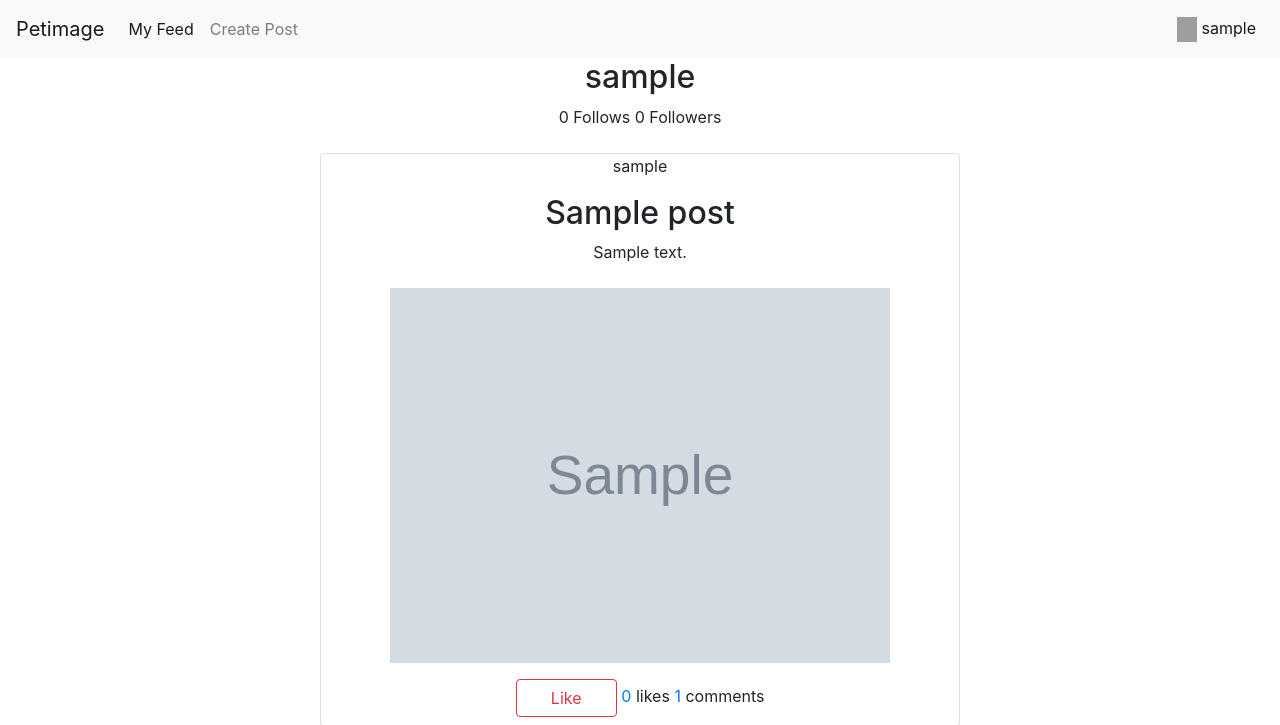
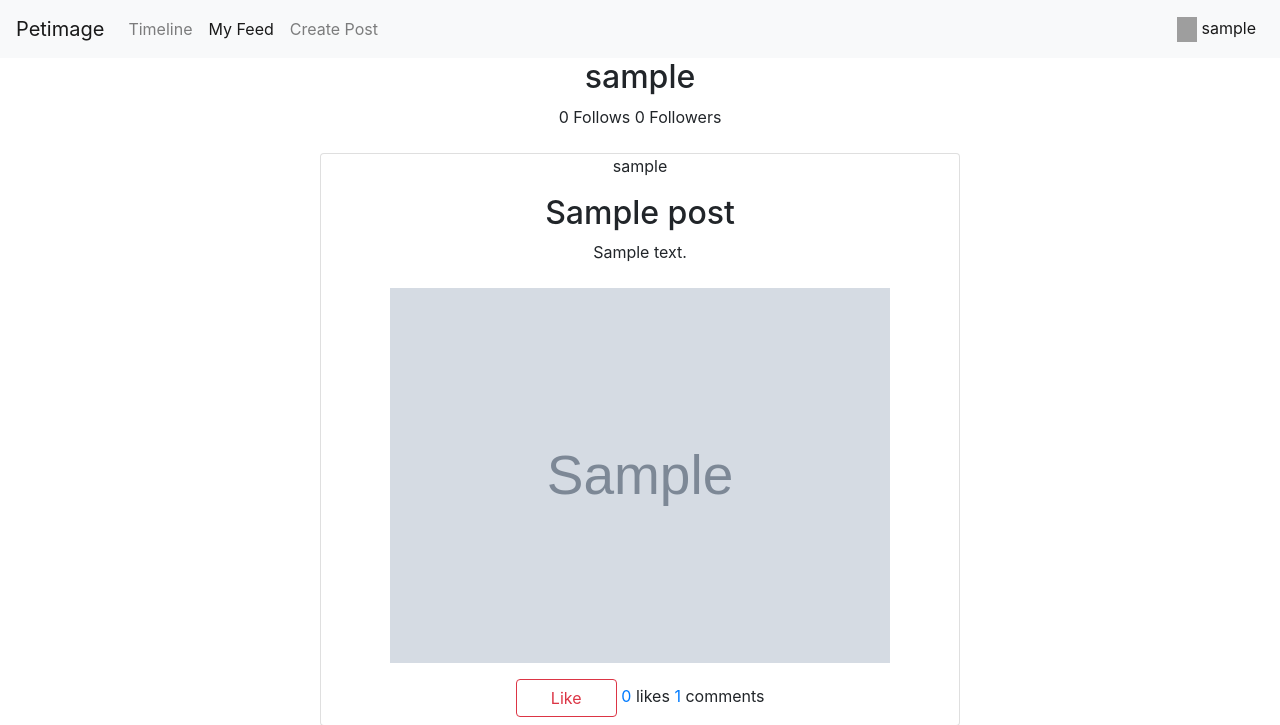
Before and after one commit to nancytaen/petimage, a Flask app: a page that uses application/templates/post/feed.html in a window 1280 px wide. Shown: the top 725 px of the page. Run offline with Flask 2, Linux system fonts and the light colour scheme; the visitor is signed in with stand-in values (Sample User, id 1); tables that the repository leaves empty hold one stand-in row (values such as "Sample post"); grey boxes marked "Sample" are stand-in pictures; some libraries are stand-ins or nearby versions; grey boxes are pictures that could not be loaded.

Commit message:
create timeline to view all follow's posts

```diff
--- a/application/api/post.py
+++ b/application/api/post.py
@@ -3,7 +3,7 @@ from sqlalchemy import func, desc, and_, distinct
 
 from application.model.base import Session
 from application.model.posts import Post, Like, Comment
-from application.model.users import User, UserStatus
+from application.model.users import User, UserStatus, Follow
 from application.utility.message import PostMessage
 from application.api.user import get_follow_info_by_username
 
@@ -20,6 +20,18 @@ def get_my_posts(username):
         return [], None
 
     return get_timeline(db_session, [user_info['user_id']]), user_info
+
+
+def get_follow_timeline():
+    """
+    query all posts of follows
+    :return:
+    """
+    db_session = Session()
+    user_ids = [follow.follow_user_id for follow in db_session.query(Follow.follow_user_id).filter(and_(
+        Follow.user_id == session['user_id'], Follow.is_unfollowed == False))]
+    user_ids.append(session['user_id'])
+    return get_timeline(db_session, user_ids)
 
 
 def get_timeline(db_session, user_ids):
--- a/application/templates/post/feed.html
+++ b/application/templates/post/feed.html
@@ -2,6 +2,7 @@
 
 {% block content %}
     <div>
+    {% if feed_type == 'user' %}
     <div class="text-center col-sm-6 mx-auto">
         {{ follow_info.follows }} Follows
         <span id="followerNum"> {{ follow_info.followers }} </span>  Followers
@@ -11,6 +12,7 @@
             </button>
         {% endif %}
     </div>
+    {% endif %}
     {% include 'post/posts_layout.html' %}
     </div>
 
--- a/application/utility/navigation.py
+++ b/application/utility/navigation.py
@@ -14,12 +14,13 @@ def top_level_nav(login=False, signup=False):
             ]
 
 
-def logged_in_nav(feed=False, create=False):
+def logged_in_nav(timeline=False, feed=False, create=False):
     """
     navigation bar content for logged in pages
     :return:
     """
-    return [{'name': 'My Feed', 'url': '/post/feed/' + session['username'], 'status': feed},
+    return [{'name': 'Timeline', 'url': '/post/timeline', 'status': timeline},
+            {'name': 'My Feed', 'url': '/post/feed/' + session['username'], 'status': feed},
             {'name': 'Create Post', 'url': '/post/create', 'status': create}]
 
 
--- a/application/views/post.py
+++ b/application/views/post.py
@@ -9,7 +9,8 @@ from botocore.client import Config
 import config
 from application.utility.navigation import logged_in_nav, logged_in_user
 from application.form import PostCreateForm
-from application.api.post import create_post_api, get_my_posts, get_post_detail, like_post_api, comment_post_api
+from application.api.post import create_post_api, get_my_posts, get_post_detail, like_post_api, comment_post_api, \
+    get_follow_timeline
 
 post = Blueprint('post', __name__, template_folder="templates", static_folder="static")
 
@@ -17,7 +18,7 @@ post = Blueprint('post', __name__, template_folder="templates", static_folder="s
 @post.route('/post/feed/<username>')
 def feed_page(username):
     my_posts, follow_info = get_my_posts(username)
-    return render_template("post/feed.html", title=username, description="Display posts",
+    return render_template("post/feed.html", title=username, description="Display posts", feed_type = 'user',
                            nav=logged_in_nav(feed=True), user=logged_in_user(), follow_info=follow_info, posts=my_posts)
 
 
@@ -36,6 +37,13 @@ def post_page(post_id):
     post_info = get_post_detail(post_id)
     return render_template("post/post_detail.html", title="Post", description="Post detail page",
                            nav=logged_in_nav(), user=logged_in_user(), post=post_info)
+
+
+@post.route('/post/timeline', methods=['GET'])
+def timeline_page():
+    posts = get_follow_timeline()
+    return render_template("post/feed.html", title="Timeline", description="Timeline", nav=logged_in_nav(timeline=True),
+                           posts=posts)
 
 
 @post.route('/post/like/<post_id>', methods=['GET'])
```
